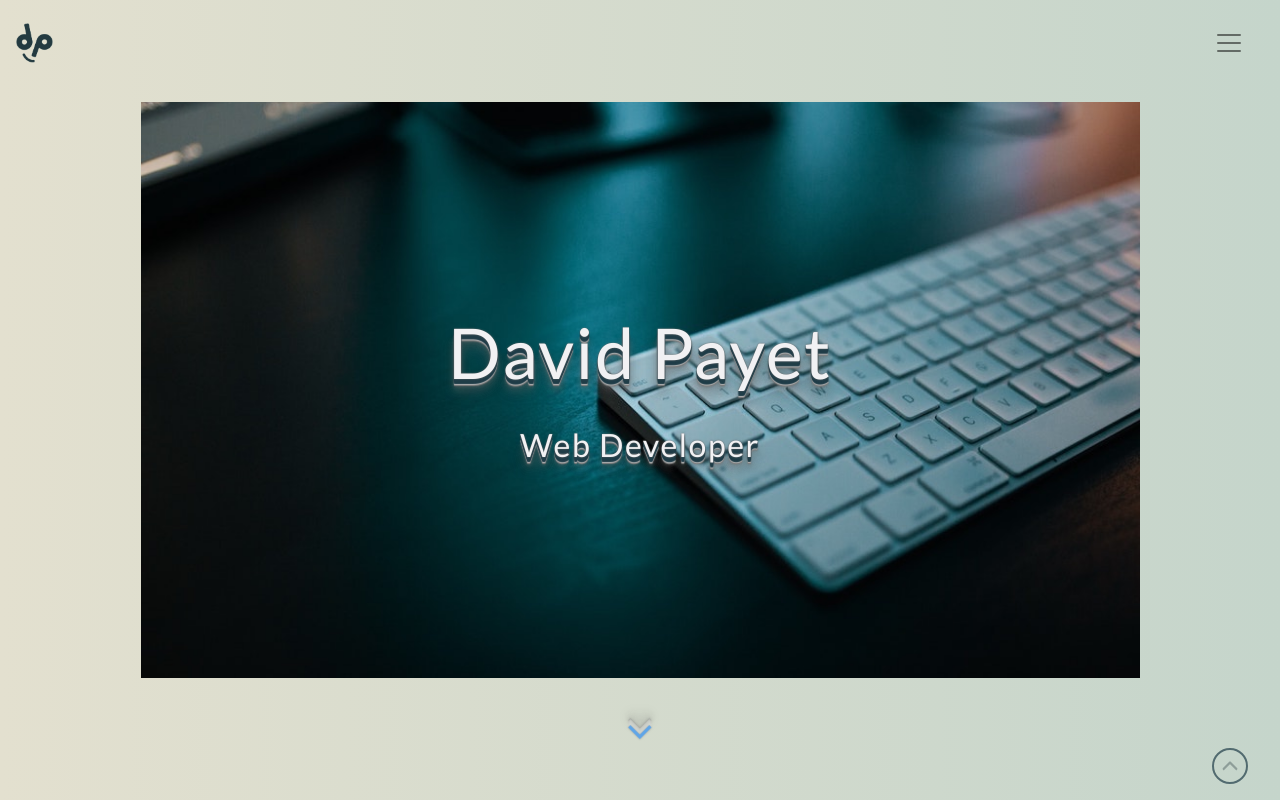
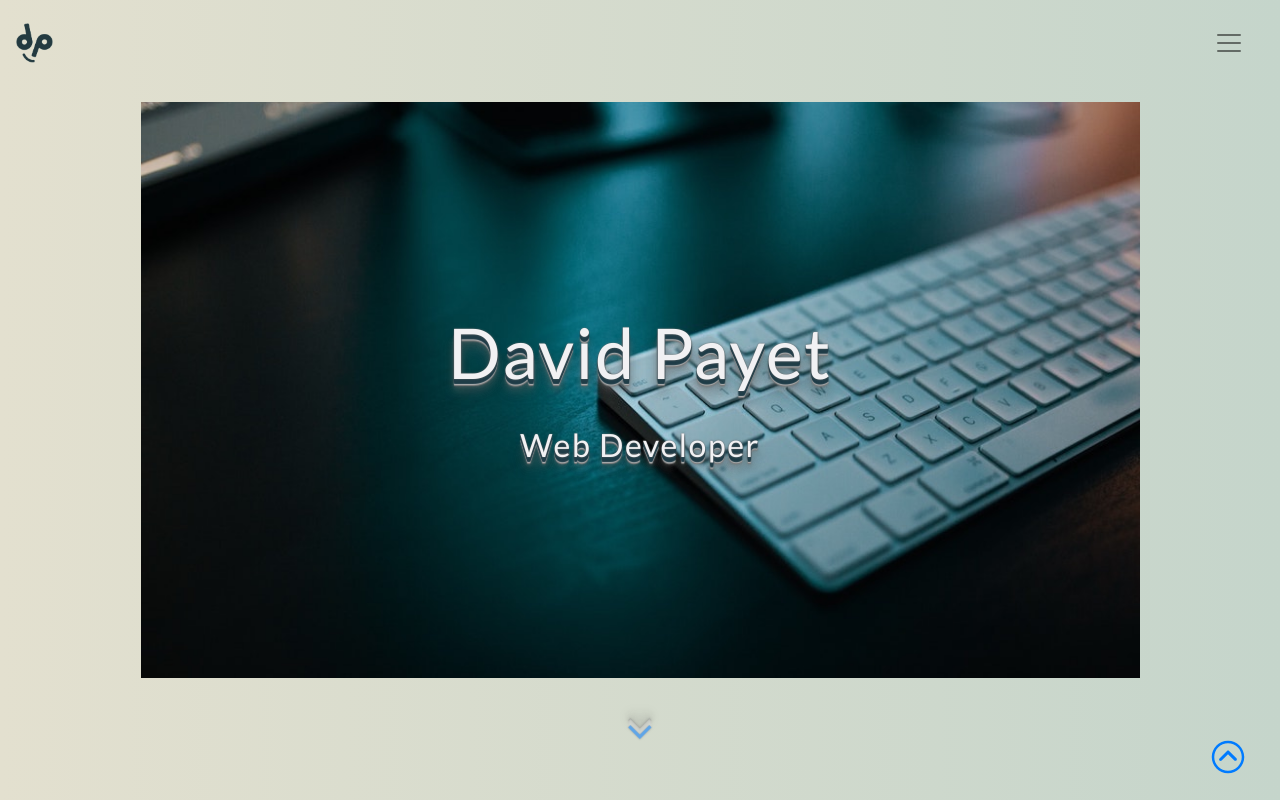
Before and after one commit to DavidPayet/david_portfolio, a React (Create React App) app: page / in a window 1280 px wide. Shown: the top 800 px of the page. Built offline with nearby package versions, Linux system fonts and the light colour scheme; a web font is replaced by a local one.

Commit message:
change BackToTopButton

```diff
--- a/src/components/BackToTopButton.jsx
+++ b/src/components/BackToTopButton.jsx
@@ -1,10 +1,11 @@
 import React from 'react';
 import { Link } from "react-scroll";
+import { IoIosArrowDropup } from "react-icons/io";
 
 import './BackToTopButton.scss';
 
 const BackToTopButton = () => (
-  <button type="button" title="Haut de Page" className="BackToTopButton hidden">
+  <button type="button" title="Up Page" className="BackToTopButton">
     <Link
       activeClass="active"
       to="up-page"
@@ -12,9 +13,8 @@ const BackToTopButton = () => (
       smooth={true}
       duration={500}
     >
-      <img alt="Back to top" src="/medias/topArrow.png" />
+      <IoIosArrowDropup className="rubberBand" />
     </Link>
-
   </button>
 );
 
--- a/src/components/BackToTopButton.scss
+++ b/src/components/BackToTopButton.scss
@@ -1,37 +1,102 @@
 .BackToTopButton {
   background-color: transparent;
-  opacity: 0.7;
+  color: rgb(33, 62, 73);
+  font-size: 40px;
   position: fixed;
   bottom: 1rem;
   right: 2rem;
   cursor: pointer;
-  border-radius: 10rem;
   padding: 0;
   border: none;
-  border: 2px solid rgb(33, 62, 73);
 
   &:hover {
-    background-color: rgb(33, 62, 73);
-    color: rgb(241, 241, 243);
+    //color: rgb(241, 241, 243);
 
-    img {
-      filter: brightness(90000%);
+    .rubberBand {
+      -webkit-animation-name: rubberBand;
+      animation-name: rubberBand;
+      -webkit-animation-duration: 1s;
+      animation-duration: 1s;
+      -webkit-animation-fill-mode: both;
+      animation-fill-mode: both;
+    }
+
+    @-webkit-keyframes rubberBand {
+      0% {
+        -webkit-transform: scale3d(1, 1, 1);
+        transform: scale3d(1, 1, 1);
+      }
+
+      30% {
+        -webkit-transform: scale3d(1.25, 0.75, 1);
+        transform: scale3d(1.25, 0.75, 1);
+      }
+
+      40% {
+        -webkit-transform: scale3d(0.75, 1.25, 1);
+        transform: scale3d(0.75, 1.25, 1);
+      }
+
+      50% {
+        -webkit-transform: scale3d(1.15, 0.85, 1);
+        transform: scale3d(1.15, 0.85, 1);
+      }
+
+      65% {
+        -webkit-transform: scale3d(.95, 1.05, 1);
+        transform: scale3d(.95, 1.05, 1);
+      }
+
+      75% {
+        -webkit-transform: scale3d(1.05, .95, 1);
+        transform: scale3d(1.05, .95, 1);
+      }
+
+      100% {
+        -webkit-transform: scale3d(1, 1, 1);
+        transform: scale3d(1, 1, 1);
+      }
+    }
+
+    @keyframes rubberBand {
+      0% {
+        -webkit-transform: scale3d(1, 1, 1);
+        transform: scale3d(1, 1, 1);
+      }
+
+      30% {
+        -webkit-transform: scale3d(1.25, 0.75, 1);
+        transform: scale3d(1.25, 0.75, 1);
+      }
+
+      40% {
+        -webkit-transform: scale3d(0.75, 1.25, 1);
+        transform: scale3d(0.75, 1.25, 1);
+      }
+
+      50% {
+        -webkit-transform: scale3d(1.15, 0.85, 1);
+        transform: scale3d(1.15, 0.85, 1);
+      }
+
+      65% {
+        -webkit-transform: scale3d(.95, 1.05, 1);
+        transform: scale3d(.95, 1.05, 1);
+      }
+
+      75% {
+        -webkit-transform: scale3d(1.05, .95, 1);
+        transform: scale3d(1.05, .95, 1);
+      }
+
+      100% {
+        -webkit-transform: scale3d(1, 1, 1);
+        transform: scale3d(1, 1, 1);
+      }
     }
   }
 
   &:focus {
     outline: none;
   }
-
-  img {
-    width: 1em;
-    padding: 0.5rem;
-    border-radius: 10rem;
-    box-sizing: content-box;
-    margin: 0;
-  }
-
-  /* @media screen and (max-width: 767px) {
-    display: none;
-  } */
 }
```
